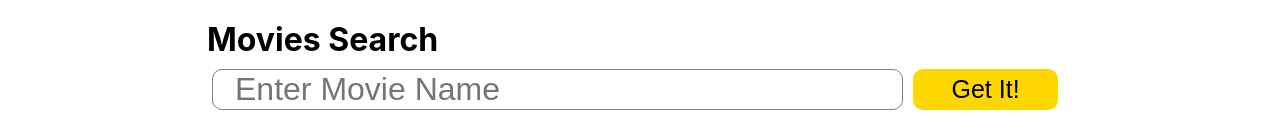
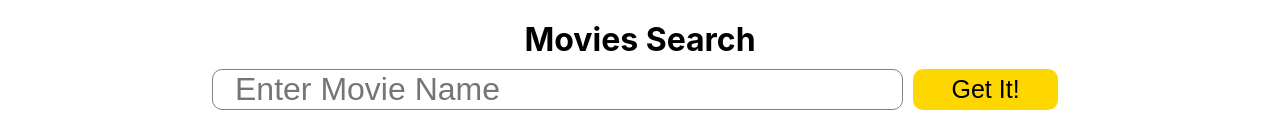
Before and after one commit to shubhamprkash/Movies-searcher, a React (Create React App) app: page / in a window 1280 px wide. Shown: the top 133 px of the page. Built offline with nearby package versions, Linux system fonts and the light colour scheme; no server answers.

Commit message:
title center and new  favicon

```diff
--- a/public/index.html
+++ b/public/index.html
@@ -2,7 +2,8 @@
 <html lang="en">
   <head>
     <meta charset="utf-8" />
-    <link rel="icon" href="%PUBLIC_URL%/favicon.ico" />
+    <!-- <link rel="icon" href="%PUBLIC_URL%/favicon.ico" /> -->
+    <link rel="icon" href="%PUBLIC_URL%/camImg.png" type="image/ico" />
     <meta name="viewport" content="width=device-width, initial-scale=1" />
     <meta name="theme-color" content="#000000" />
     <meta name="author" content="ShubhamPrakash" />
--- a/src/App.css
+++ b/src/App.css
@@ -92,6 +92,10 @@
 h1,h2,h3{
   margin: 0;
 }
+.title-heading
+{
+  text-align: center;
+}
 
 .ratings{
   display: flex;
--- a/src/App.js
+++ b/src/App.js
@@ -7,8 +7,7 @@ function App() {
   let [movieinfo, setMovieinfo] = useState(null);
   let[title, setTitle]=useState("pk");
 
-  useEffect(() => {
-    getMovie();
+  useEffect(() => { getMovie();
   },[]);
 
 
@@ -35,7 +34,7 @@ function App() {
     <div className="App">
       <div className="container">
         <div className="padd">
-          <h1>Movies Search</h1>
+          <h1 className="title-heading">Movies Search</h1>
 
           <div className="search-bar">
             <input
```
Also changed, not shown: public/camImg.png (added), 1 other file (tests, documents, lock files or other folders).
